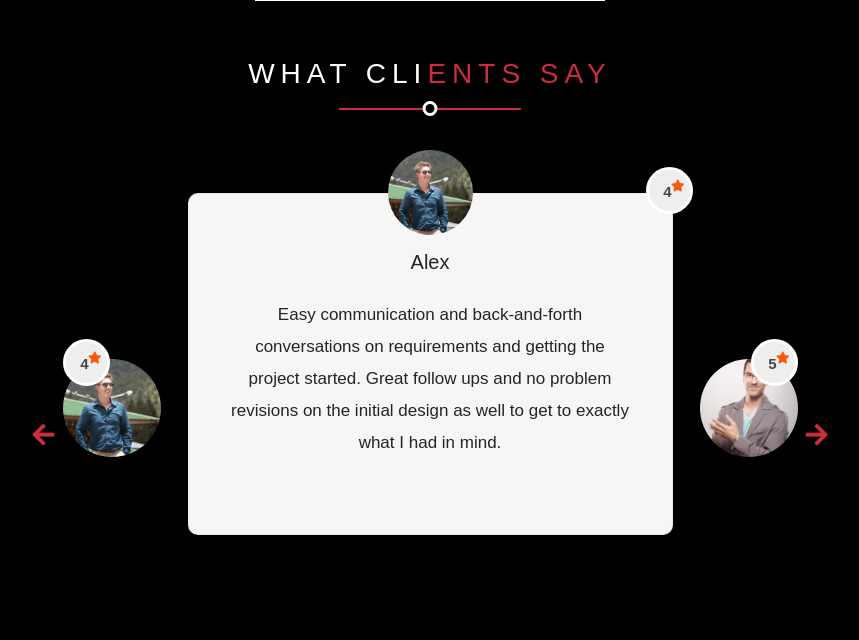
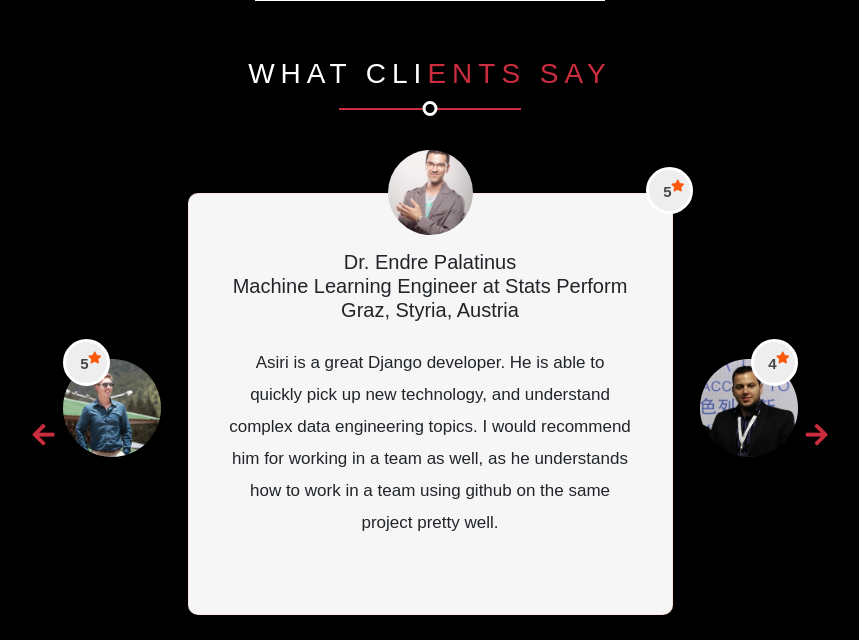
Before and after one commit to AsiriAmalk/my_portforlio, a Flask app: page / in a window 1280 px wide. Shown: the part 2570-3210 px from the top of the page, without its empty margins (210-1069 px from the left). Run offline with Flask 2, Linux system fonts and the light colour scheme; some libraries are stand-ins or nearby versions.

Commit message:
testimonial issue fix

```diff
--- a/controller/testimonials.py
+++ b/controller/testimonials.py
@@ -15,29 +15,30 @@ __date__ = '10/11/2020'
 from flask import Markup
 
 testimonial_dict = {
-    "Alex": [
-        "Easy communication and back-and-forth conversations on requirements and getting the project started. Great follow ups and no problem revisions on the initial design as well to get to exactly what I had in mind.",
-        'alex.jpg',
-        "4"],
-    Markup("Dvir (大卫) Kenig<br>Co-Founder&CTO at ITC<br>B.Sc Electric&Computer engineering<br>Technical Chinese expert"): [
-        "We are highly impressed from Mr.Asiri professionalism. Deliver the work perfectly within the scope of the allocated time. the output of his work is accurately according to the expectation. a pleasure to work with you Mr.Asiri, happy that you are part of our team.",
-        "dvir_kenig.jpg",
-        "5"
-    ],
     Markup(
         "Dr. Endre Palatinus<br> Machine Learning Engineer at Stats Perform<br>Graz, Styria, Austria"): [
         "Asiri is a great Django developer. He is able to quickly pick up new technology, and understand complex data engineering topics. I would recommend him for working in a team as well, as he understands how to work in a team using github on the same project pretty well.",
         "endre_palantinus.jpg",
         "5"
     ],
-    "Shwanjaff":
-        ["Great work great in time and good with price",
-         "shwanjaff.png",
-         "5"],
-    "Qiuziguo":
-        ["Very good job, fast and effective.",
-         "shwanjaff.png",
-         "5"],
+    Markup(
+        "Dvir (大卫) Kenig<br>Co-Founder&CTO at ITC<br>B.Sc Electric&Computer engineering<br>Technical Chinese expert"): [
+        "We are highly impressed from Mr.Asiri professionalism. Deliver the work perfectly within the scope of the allocated time. the output of his work is accurately according to the expectation. a pleasure to work with you Mr.Asiri, happy that you are part of our team.",
+        "dvir_kenig.jpg",
+        "5"
+    ],
+    "Alex": [
+        "Easy communication and back-and-forth conversations on requirements and getting the project started. Great follow ups and no problem revisions on the initial design as well to get to exactly what I had in mind.",
+        'alex.jpg',
+        "4"],
+    # "Shwanjaff":
+    #     ["Great work great in time and good with price",
+    #      "shwanjaff.png",
+    #      "5"],
+    # "Qiuziguo":
+    #     ["Very good job, fast and effective.",
+    #      "shwanjaff.png",
+    #      "5"],
     "oroefe":
         [
             "Asiri was very helpful and was happy to amend the project based on further requirements. He goes above and beyond when further help is required. I’d recommend him to anyone that requires projects in data mining!",
@@ -48,10 +49,10 @@ testimonial_dict = {
             "He is so fast and accommodating. He delivered with in an hour. Great knowledge. Will definitely come back to him.",
             "no_image.png",
             "5"],
-    "sunjaynair":
-        ["Great work",
-         "no_image.png",
-         "5"],
+    # "sunjaynair":
+    #     ["Great work",
+    #      "no_image.png",
+    #      "5"],
     "lwaribo":
         ["He is very knowledgeable, I will recommend for anyone who needs help with python related task.",
          "no_image.png",
@@ -61,10 +62,10 @@ testimonial_dict = {
             "I'm very satisfied. He was very helpful and always answered in a very short time. In addition, he takes much less time than I specified for the task. Gladly again",
             "no_image.png",
             "5"],
-    "casberns":
-        ["Good work,",
-         "no_image.png",
-         "4.3"],
+    # "casberns":
+    #     ["Good work,",
+    #      "no_image.png",
+    #      "4.3"],
     "mlhshn":
         [
             "A professional developer who delivers quality in the shortest possible time. I am glad to have met you here and hope for further cooperation.",
@@ -79,27 +80,27 @@ testimonial_dict = {
         ["Second order. Again, complex project, good communication, delivered as expected.",
          "no_image.png",
          "5"],
-    "wuyongfeng":
-        ["fast and excellent",
-         "no_image.png",
-         "5"],
+    # "wuyongfeng":
+    #     ["fast and excellent",
+    #      "no_image.png",
+    #      "5"],
     "rdonning":
         ["Excellent job, everything I needed and quicker than I thought. Would definitely use again",
          "no_image.png",
          "5"],
-    "saravanansmkkb":
-        ["Great work by the seller. Easy to communicate with.",
-         "no_image.png",
-         "5"],
+    # "saravanansmkkb":
+    #     ["Great work by the seller. Easy to communicate with.",
+    #      "no_image.png",
+    #      "5"],
     "sehun94":
         [
             "He is very intuitive and did the job that I asked him to do perfectly. I would order again from him for sure. Thanks.",
             "no_image.png",
             "4.7"],
-    "rahuldwivedi853":
-        ["Talented and professional!",
-         "rahuldwivedi853.jpg",
-         "5"],
+    # "rahuldwivedi853":
+    #     ["Talented and professional!",
+    #      "rahuldwivedi853.jpg",
+    #      "5"],
     "kpalmab":
         [
             "Great results, exceeded my expectations and delivered before expected, good communicator, I would hire again!",
@@ -113,11 +114,11 @@ testimonial_dict = {
         ["Got the best service. Highly recommended and he gives his best to achieve the targets.",
          "oshanaiddi.jpg",
          "5"],
-    "aharmsen":
-        [
-            "Easy communication and back-and-forth conversations on requirements and getting the project started. Great follow ups and no problem revisions on the initial design as well to get to exactly what I had in mind.",
-            "aharmsen.jpg",
-            "5"],
+    # "aharmsen":
+    #     [
+    #         "Easy communication and back-and-forth conversations on requirements and getting the project started. Great follow ups and no problem revisions on the initial design as well to get to exactly what I had in mind.",
+    #         "aharmsen.jpg",
+    #         "5"],
 
 }
 
--- a/templates/testimonial.html
+++ b/templates/testimonial.html
@@ -35,7 +35,7 @@
                     <div class="feedback-slider-thumb hidden-xs">
                         <div class="thumb-prev">
 							<span>
-								<img src="/static/assets/img/testimonial/{{ client_image[0] }}" alt="Customer Feedback">
+								<img src="/static/assets/img/testimonial/{{ client_image[2] }}" alt="Customer Feedback">
 							</span>
                             <span class="light-bg customer-rating">
 								{{ client_rating[0] }}
@@ -45,7 +45,7 @@
 
                         <div class="thumb-next">
 							<span>
-								<img src="/static/assets/img/testimonial/{{ client_image[2] }}" alt="Customer Feedback">
+								<img src="/static/assets/img/testimonial/{{ client_image[1] }}" alt="Customer Feedback">
 							</span>
                             <span class="light-bg customer-rating">
 								{{ client_rating[2] }}
```
